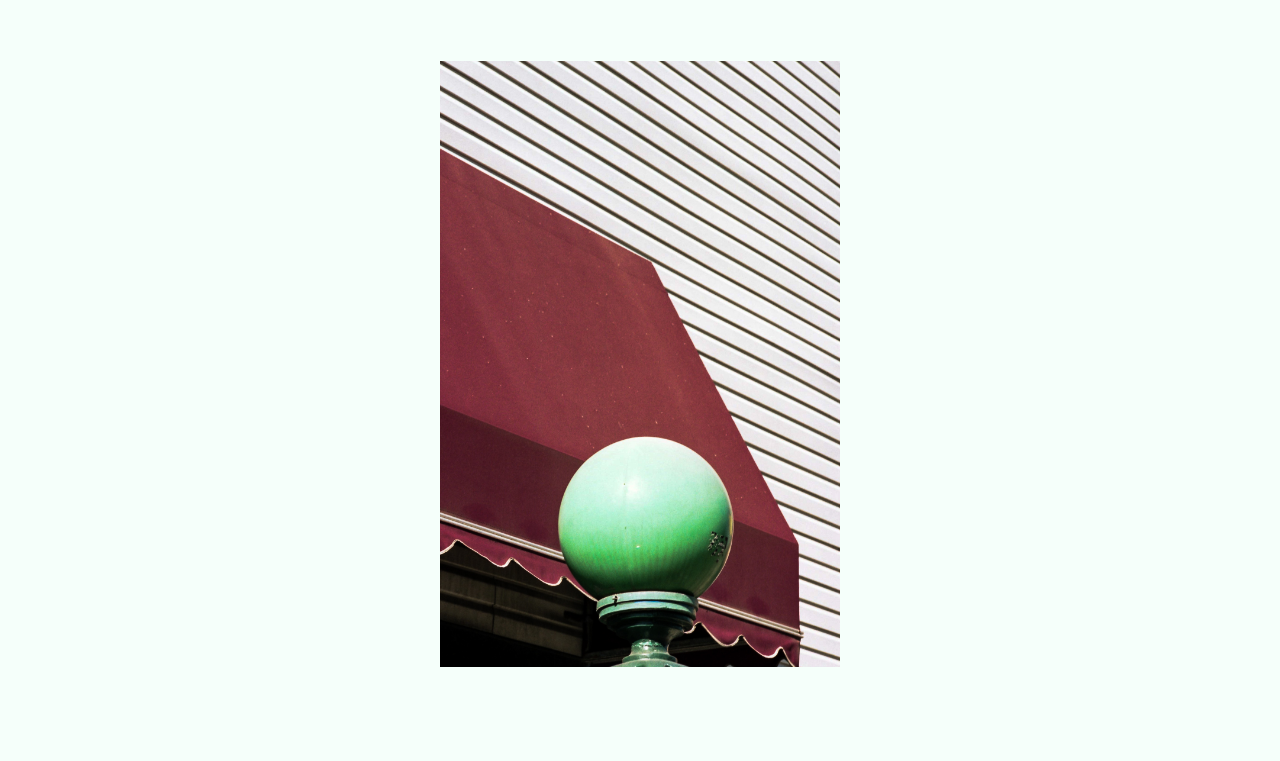
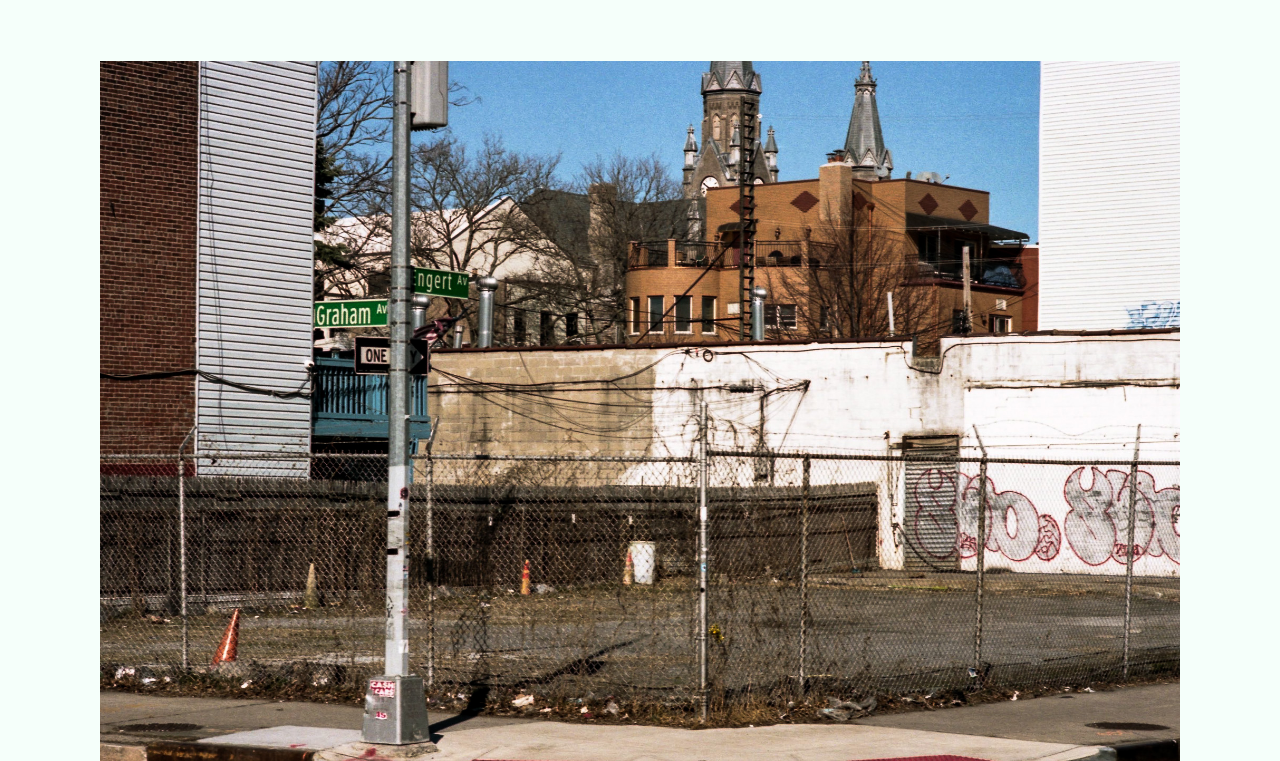
Before and after one commit to imomyer/thegardenspot, a Gatsby site: page / in a window 1280 px wide. Shown: the part 39-800 px from the top of the page. Built offline with nearby package versions, Linux system fonts and the light colour scheme; Gatsby itself is replaced by a stand-in of ours.

Commit message:
add 308-024

```diff
--- a/src/pages/index.js
+++ b/src/pages/index.js
@@ -7,6 +7,13 @@ const IndexPage = () => {
     <main>
       <div class="title-container"><h1>THE GARDEN SPOT</h1></div>
       <div class="content">
+        <div>
+            <img
+          class="landscape"
+          src="../../Roll_308-024.jpg"
+          alt="The Garden Spot"
+        />
+        </div>
         <div>
             <img
           class="portrait"
```
Also changed, not shown: static/Roll_308-024.jpg (added).
